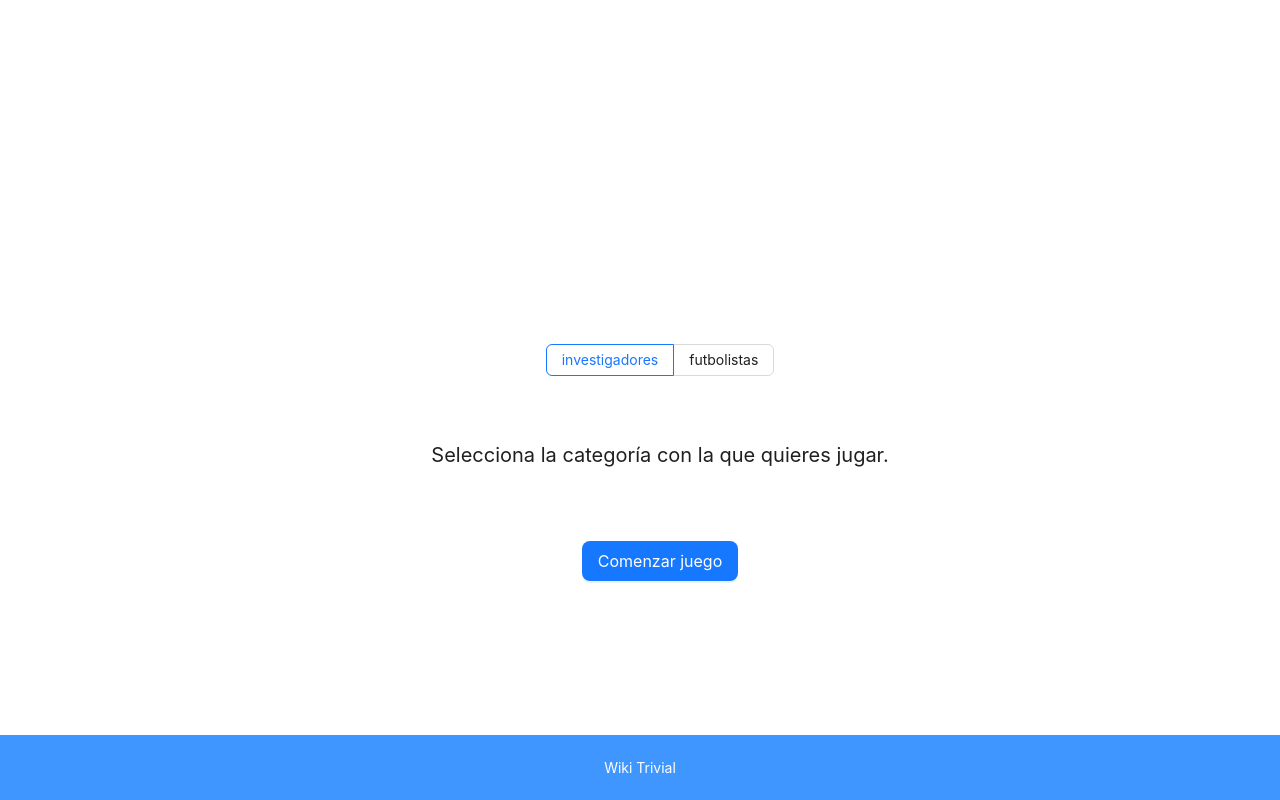
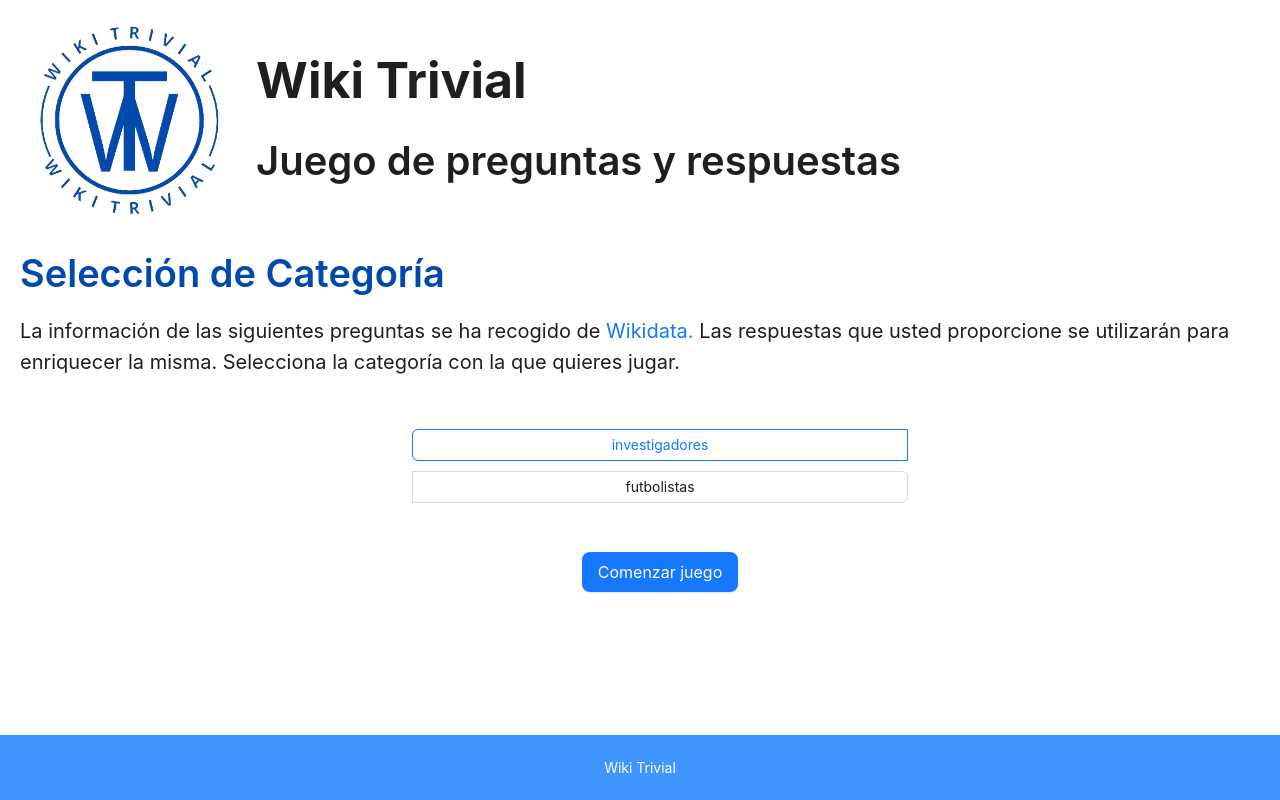
Before and after one commit to uo277516/wikidata-trivial, a React (Create React App) app in the folder front-trivial/: page / in a window 1280 px wide. Built offline with nearby package versions, Linux system fonts and the light colour scheme.

Commit message:
hecha pantalla seleccionar categoria principal

```diff
--- a/front-trivial/src/components/CategorySelectionPage.js
+++ b/front-trivial/src/components/CategorySelectionPage.js
@@ -1,11 +1,12 @@
 import React from 'react';
-import { Layout, Typography, Radio, Button, Modal } from 'antd';
-import { headerStyle, contentStyle, footerStyle } from '../styles/appStyle.js';
+import { Layout, Typography, Radio, Button, Modal, Image } from 'antd';
+import { headerStyle, contentStyle, footerStyle, headerRightStyle, siderStyle, titleOneStyle, titleTwoStyle} from '../styles/appStyle.js';
 import { useNavigate } from 'react-router-dom';
+import logo from '../logo.png';
 
 
-const { Title, Paragraph } = Typography;
-const { Header, Content, Footer } = Layout;
+const { Title, Paragraph, Link} = Typography;
+const { Header, Content, Footer, Sider } = Layout;
 
 const CategorySelectionPage = () => {
   const navigate = useNavigate();
@@ -32,31 +33,48 @@ const CategorySelectionPage = () => {
   return (
     <Layout style={{ minHeight: "100vh" }}>
       <Header style={headerStyle}>
-        <Title level={1} style={{ color: 'white', margin: '0 auto' }}>Selección de Categoría</Title>
+      <Layout>
+          <Sider width="20%" style={siderStyle}>
+            <Image
+              width={200}
+              src={logo}
+            />
+          </Sider>
+          <Content style={headerRightStyle}>
+            <Title level={1} style={titleOneStyle}>Wiki Trivial</Title>
+            <Title level={2} style={titleTwoStyle}>Juego de preguntas y respuestas</Title>
+          </Content>
+        </Layout>
       </Header>
       <Content style={contentStyle}>
+      <Title level={1} style={{ color: '#004aad', margin: '0 auto' }}>Selección de Categoría</Title>
+      <Paragraph style={{ fontSize: "20px", marginTop: '20px' }}>
+                  La información de las siguientes preguntas se ha recogido de
+                  <Link href="https://www.wikidata.org/?uselang=es" target="_blank" style={{fontSize:"20px"}}> Wikidata. </Link>
+                  Las respuestas que usted proporcione se utilizarán para enriquecer la misma. Selecciona la categoría con la que quieres jugar.
+                </Paragraph>
         <Content width="100%" style={contentStyle}>
         <div style={{ textAlign: 'center', marginTop: '50px' }}>
           <Radio.Group
             value={selectedCategory}
-              onChange={(e) => handleCategoryChange(e)}>
+            onChange={(e) => handleCategoryChange(e)}
+            style={{ display: 'block' }}>
             {categories.map((category) => (
-                <Radio.Button key={category} value={category}>
+              <Radio.Button key={category} value={category}
+                  style={{ display: 'block', width: '40%', margin: '0 auto 10px' }}>
                 {category}
               </Radio.Button>
             ))}
           </Radio.Group>
-            <Paragraph style={{ fontSize: "20px", marginTop: '20px' }}>
-              Selecciona la categoría con la que quieres jugar.
-            </Paragraph>
           <Button
             type="primary"
             size="large"
             onClick={() => handleStartGame(selectedCategory)}
-              style={{ marginTop: '50px' }}>
+            style={{ marginTop: '20px' }}>
             Comenzar juego
           </Button>
         </div>
+
         </Content>
       </Content>
       <Footer style={footerStyle}>Wiki Trivial</Footer>
```
Lines whose indentation alone changed are shown as unchanged.
